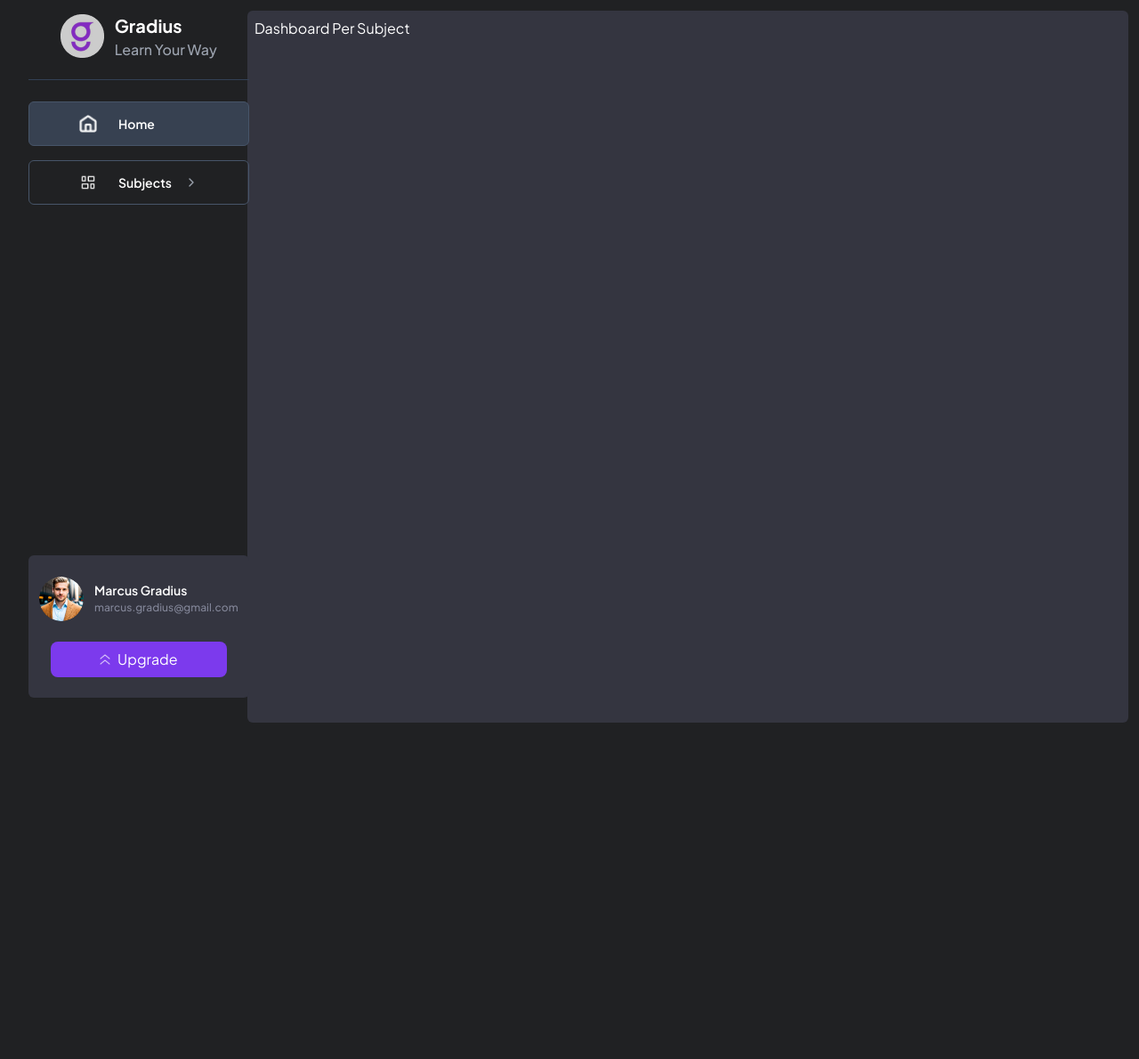
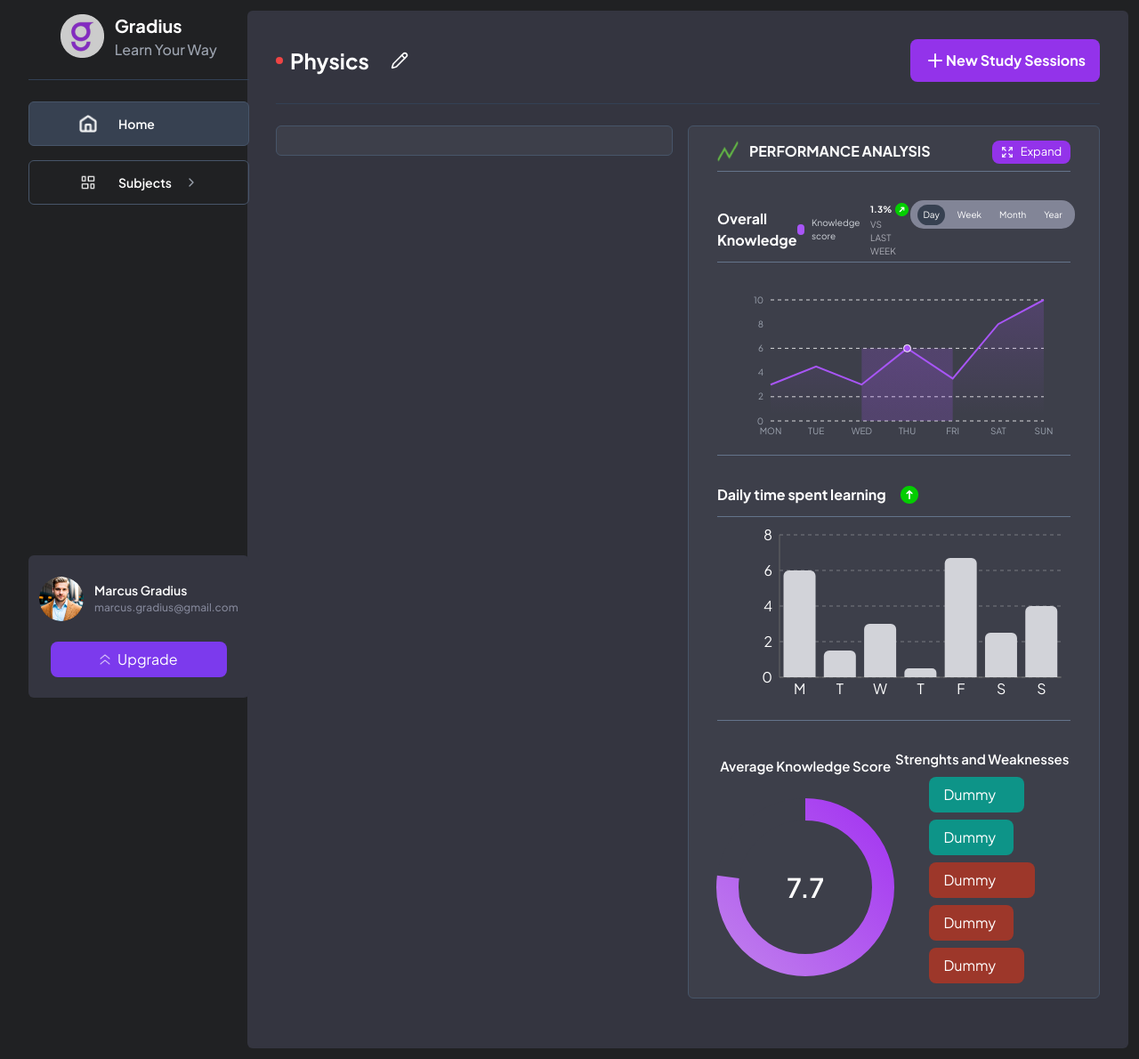
Before and after one commit to Dr-AddictStein/gradius-platform, a React (Vite) app: page /dashboard/perSubject in a window 1280 px wide. Shown: the whole page at 89% size. Before the commit the page ends 824 px from the top, so only its background shows below. Built offline with nearby package versions, Linux system fonts and the light colour scheme.

Commit message:
perSubject half-done

```diff
--- a/src/Component/StrengthGraphGreen.tsx
+++ b/src/Component/StrengthGraphGreen.tsx
@@ -2,10 +2,9 @@ import React from "react";
 
 const StrengthGraphGreen: React.FC = () => {
   const strengths = [
-    { label: "Dummy", value: 40 },
+    { label: "Dummy", value: 90 },
     { label: "Dummy", value: 80 },
-    { label: "Dummy", value: 60 },
-    { label: "Dummy", value: 50 },
+
   ];
 
   return (
--- a/src/Component/StrengthGraphRed.tsx
+++ b/src/Component/StrengthGraphRed.tsx
@@ -4,8 +4,7 @@ const StrengthGraphRed: React.FC = () => {
   const strengths = [
     { label: "Dummy", value: 100 },
     { label: "Dummy", value: 80 },
-    { label: "Dummy", value: 60 },
-    { label: "Dummy", value: 50 },
+    { label: "Dummy", value: 90 },
   ];
 
   return (
@@ -14,7 +13,7 @@ const StrengthGraphRed: React.FC = () => {
         {strengths.map((strength, index) => (
           <div
             key={index}
-            className="bg-red-500 text-white py-2 px-4 rounded-lg"
+            className="bg-[#9D372A] text-white py-2 px-4 rounded-lg"
             style={{ width: `${strength.value}%` }}
           >
             {strength.label}
--- a/src/Pages/Dashboard/DashboardPerSubject.tsx
+++ b/src/Pages/Dashboard/DashboardPerSubject.tsx
@@ -1,11 +1,73 @@
-import React from 'react'
+import { Expand, Pencil, Plus } from "lucide-react";
+import React from "react";
+import KnowledgeGraph from "../../Component/KnowledgeGraph ";
+import LearningTimeGraph from "../../Component/LearningTimeGraph";
+import CircularProgress from "../../Component/CircularProgressProps";
+import StrengthGraphGreen from "../../Component/StrengthGraphGreen";
+import StrengthGraphRed from "../../Component/StrengthGraphRed";
+import growthIcon from "../../../public/growIcon.png";
 
 const DashboardPerSubject = () => {
   return (
-    <div>
-      Dashboard Per Subject
+    <div className=" text-white p-6 rounded-lg min-h-screen">
+      <div className="flex items-center justify-between mb-6">
+        <div className="flex items-center gap-2">
+          <div className="h-2 w-2 rounded-full bg-red-500"></div>
+          <h1 className="text-[24px] font-bold mr-4">Physics</h1>
+          <Pencil size={20} />
+        </div>
+        <button className="bg-purple-600 hover:bg-purple-700 text-white px-2 py-3 rounded-lg w-[213px] flex justify-center items-center text-[16px] font-bold">
+          <Plus />
+          New Study Sessions
+        </button>
+      </div>
+      <div className="w-full bg-slate-700 h-[1px]"></div>
+
+      <div className="py-6 w-full min-h-screen flex justify-between gap-2">
+        <div className="w-1/2 bg-[#3D3F4A] h-full rounded-[6px] px-8 py-4 border-[1px] border-slate-600"></div>
+        <div className="h-full bg-slate-700 w-[1px]"></div>
+        <div className="w-1/2 bg-[#3D3F4A] h-full rounded-[6px] px-8 py-4 border-[1px] border-slate-600 flex flex-col gap-2">
+          <div className="flex justify-between w-full">
+            <div className="flex gap-3">
+              <img className="h-[24px] w-[24px]" src={growthIcon} alt="" />
+              <h1 className="text-white font-bold text-[16px]">
+                PERFORMANCE ANALYSIS
+              </h1>
+            </div>
+            <button className="bg-purple-600 hover:bg-purple-700 text-white px-2 py-3 rounded-lg w-[88px] h-[26px] flex justify-center items-center text-[13px] font-normal gap-2">
+              <Expand size={14} />
+              Expand
+            </button>
+          </div>
+          <div className="w-full bg-slate-500 h-[1px] mb-6"></div>
+
+          <KnowledgeGraph />
+          <div className="w-full bg-slate-500 h-[1px] mb-6"></div>
+          <LearningTimeGraph />
+          <div className="w-full bg-slate-500 h-[1px] mb-6"></div>
+          <div className="w-full flex justify-center items-center">
+            <div className="w-1/2 h-full">
+              <div className="flex flex-col gap-6 justify-start items-center">
+                <h1 className="text-[15px] font-semibold">
+                  Average Knowledge Score
+                </h1>
+                <CircularProgress value={7.7} />
+              </div>
+            </div>
+            <div className="w-1/2 h-full">
+              <div className="flex justify-start items-center flex-col gap-2">
+                <h1 className="text-[15px] font-semibold">
+                  Strenghts and Weaknesses
+                </h1>
+                <StrengthGraphGreen />
+                <StrengthGraphRed />
+              </div>
+            </div>
+          </div>
+        </div>
+      </div>
     </div>
-  )
-}
+  );
+};
 
-export default DashboardPerSubject
+export default DashboardPerSubject;
```
